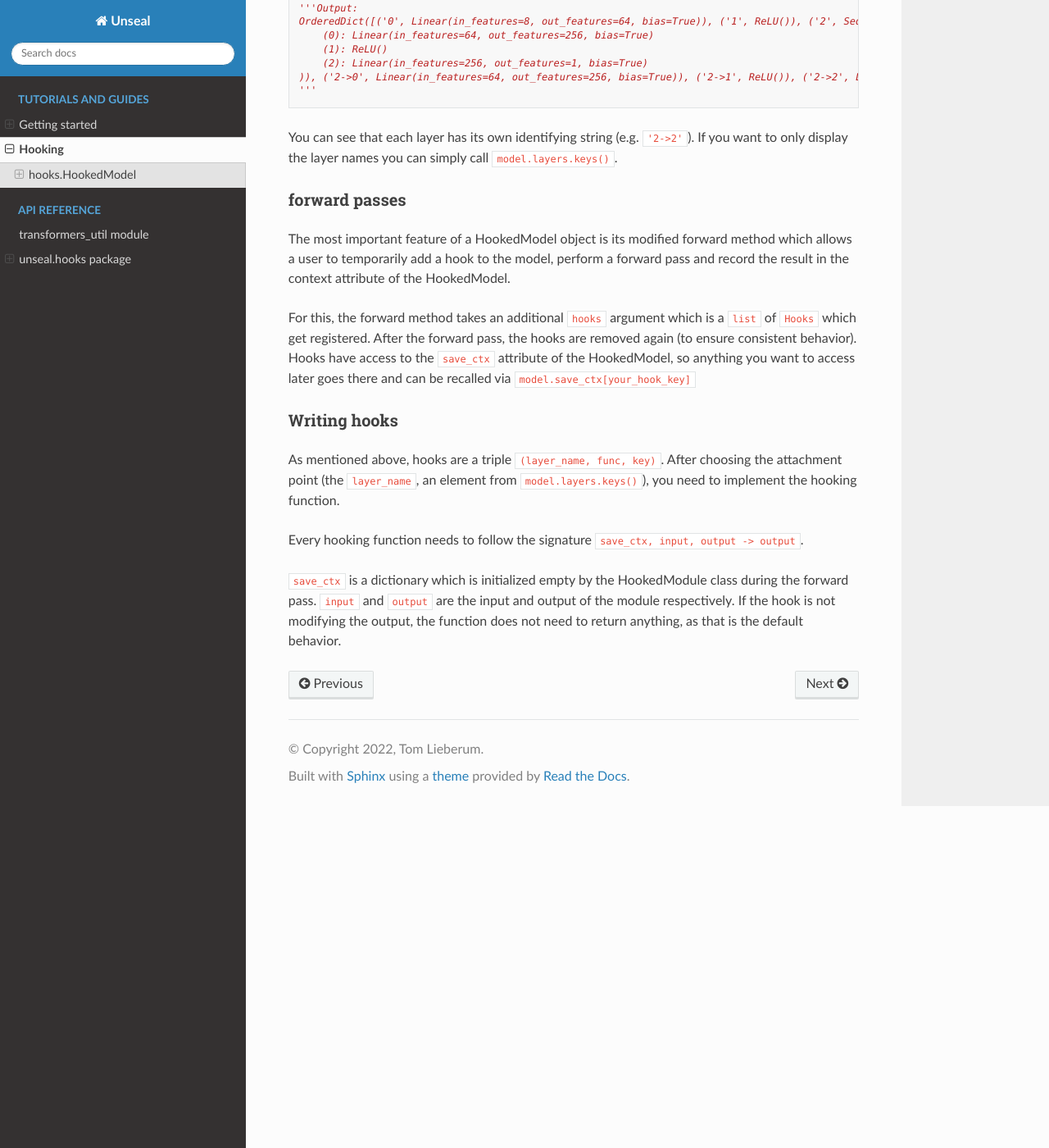
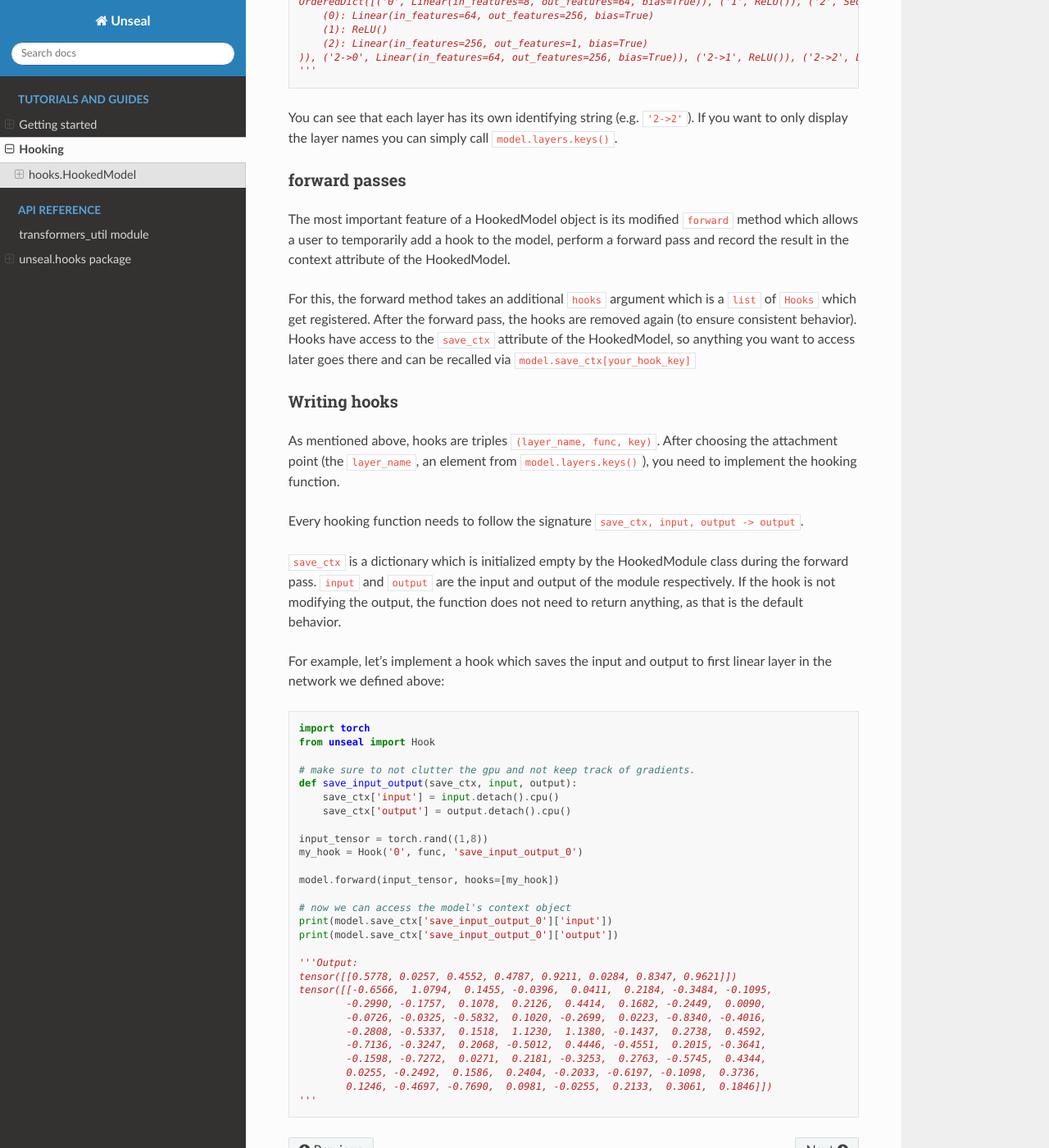
Before and after one commit to loyalty17/python-unseal, a Sphinx documentation site: the page built from docs/source/tutorials/hooking.rst, in a window 1280 px wide and 1400 px high, scrolled down 1260 px. Shown: the whole window at 82% size. Built offline with Sphinx 7.4.7 and the Read the Docs theme 2.0.0, drawn with Linux system fonts in a browser that asks for light colours; pages that are not in the unit, such as notebooks, are missing from menus; some of the changed text lies outside the part shown.

Commit message:
update docs

```diff
--- a/docs/source/tutorials/hooking.rst
+++ b/docs/source/tutorials/hooking.rst
@@ -8,7 +8,7 @@ Hooking
 Hooks are at the heart of Unseal. In short, a hook is an access point to a model. It is defined by the point of the model at
 which it attaches and by the operation that it executes (usually either during the forward or backward pass).
 
-To read more about the original concept of a hook in PyTorch read `here<https://pytorch.org/docs/stable/notes/modules.html#module-hooks>`_.
+To read more about the original concept of a hook in PyTorch read `here <https://pytorch.org/docs/stable/notes/modules.html#module-hooks>`_.
 
 In Unseal, a hook is defined as a ``namedtuple`` consisting of a ``layer_name`` (the point at which it attaches),
 a ``func`` (the function it executes), and a ``key`` (an identifying string unique to the hook)
@@ -41,7 +41,7 @@ You can access the top-level structure of a so-wrapped model by printing it (i.e
     print(model)
 
     # equivalent:
-    print(model.structure['module'])
+    # print(model.structure['module'])
 
     ''' Output:
     Sequential(
@@ -75,7 +75,7 @@ You can see that each layer has its own identifying string (e.g. ``'2->2'``). If
 forward passes
 --------------
 
-The most important feature of a HookedModel object is its modified forward method which allows a user to temporarily add a hook to the model, perform a forward pass
+The most important feature of a HookedModel object is its modified ``forward`` method which allows a user to temporarily add a hook to the model, perform a forward pass
 and record the result in the context attribute of the HookedModel.
 
 For this, the forward method takes an additional ``hooks`` argument which is a ``list`` of ``Hooks`` which get registered. After the forward pass, the hooks are removed
@@ -86,7 +86,7 @@ be recalled via ``model.save_ctx[your_hook_key]``
 Writing hooks
 -----------------
 
-As mentioned above, hooks are a triple ``(layer_name, func, key)``. After choosing the attachment point (the ``layer_name``, an element from ``model.layers.keys()``),
+As mentioned above, hooks are triples ``(layer_name, func, key)``. After choosing the attachment point (the ``layer_name``, an element from ``model.layers.keys()``),
 you need to implement the hooking function.
 
 Every hooking function needs to follow the signature ``save_ctx, input, output -> output``.
@@ -94,3 +94,37 @@ Every hooking function needs to follow the signature ``save_ctx, input, output -
 ``save_ctx`` is a dictionary which is initialized empty by the HookedModule class
 during the forward pass. ``input`` and ``output`` are the input and output of the module respectively. If the hook is not modifying the output, the function does
 not need to return anything, as that is the default behavior.
+
+For example, let's implement a hook which saves the input and output to first linear layer in the network we defined above:
+
+
+.. code-block:: python
+
+    import torch
+    from unseal import Hook
+
+    # make sure to not clutter the gpu and not keep track of gradients.
+    def save_input_output(save_ctx, input, output):
+        save_ctx['input'] = input.detach().cpu()
+        save_ctx['output'] = output.detach().cpu()
+
+    input_tensor = torch.rand((1,8))
+    my_hook = Hook('0', func, 'save_input_output_0')
+
+    model.forward(input_tensor, hooks=[my_hook])
+
+    # now we can access the model's context object
+    print(model.save_ctx['save_input_output_0']['input'])
+    print(model.save_ctx['save_input_output_0']['output'])
+
+    '''Output:
+    tensor([[0.5778, 0.0257, 0.4552, 0.4787, 0.9211, 0.0284, 0.8347, 0.9621]])
+    tensor([[-0.6566,  1.0794,  0.1455, -0.0396,  0.0411,  0.2184, -0.3484, -0.1095,
+            -0.2990, -0.1757,  0.1078,  0.2126,  0.4414,  0.1682, -0.2449,  0.0090,
+            -0.0726, -0.0325, -0.5832,  0.1020, -0.2699,  0.0223, -0.8340, -0.4016,
+            -0.2808, -0.5337,  0.1518,  1.1230,  1.1380, -0.1437,  0.2738,  0.4592,
+            -0.7136, -0.3247,  0.2068, -0.5012,  0.4446, -0.4551,  0.2015, -0.3641,
+            -0.1598, -0.7272,  0.0271,  0.2181, -0.3253,  0.2763, -0.5745,  0.4344,
+            0.0255, -0.2492,  0.1586,  0.2404, -0.2033, -0.6197, -0.1098,  0.3736,
+            0.1246, -0.4697, -0.7690,  0.0981, -0.0255,  0.2133,  0.3061,  0.1846]])
+    '''
```
